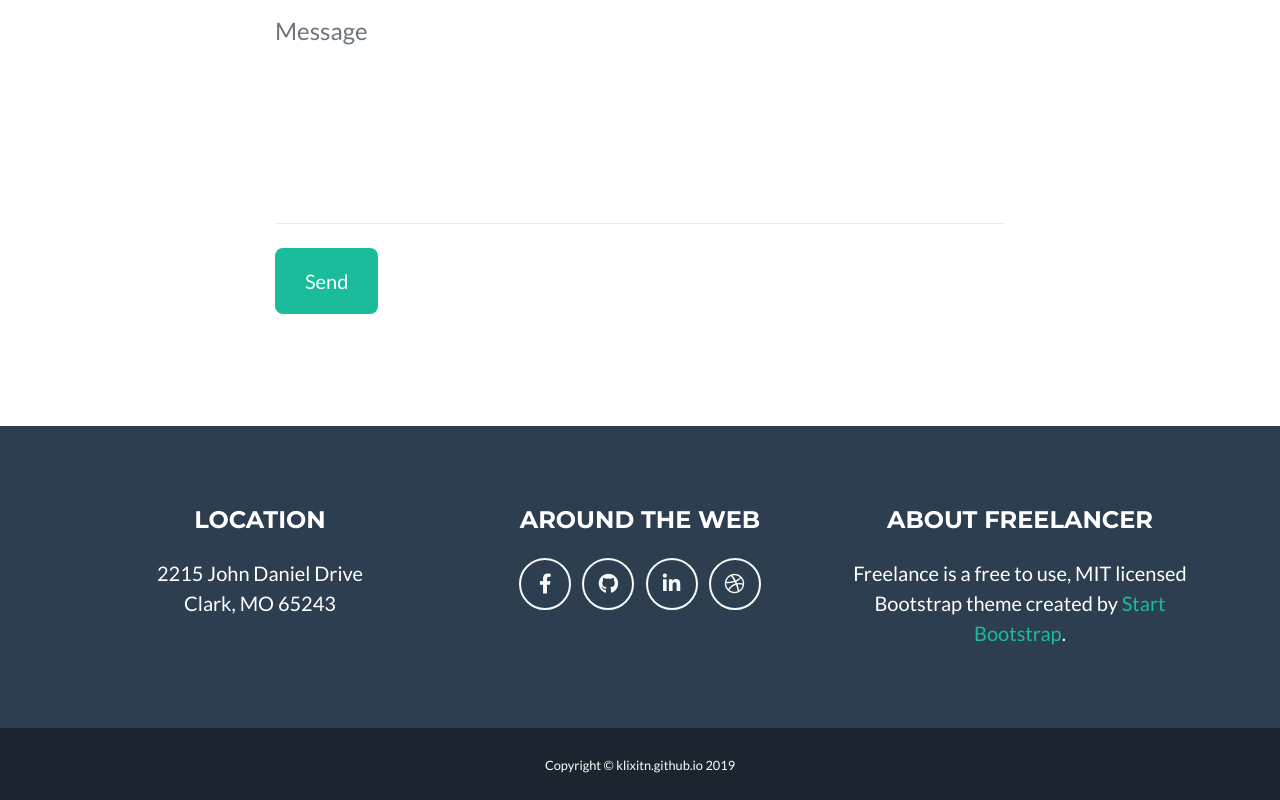
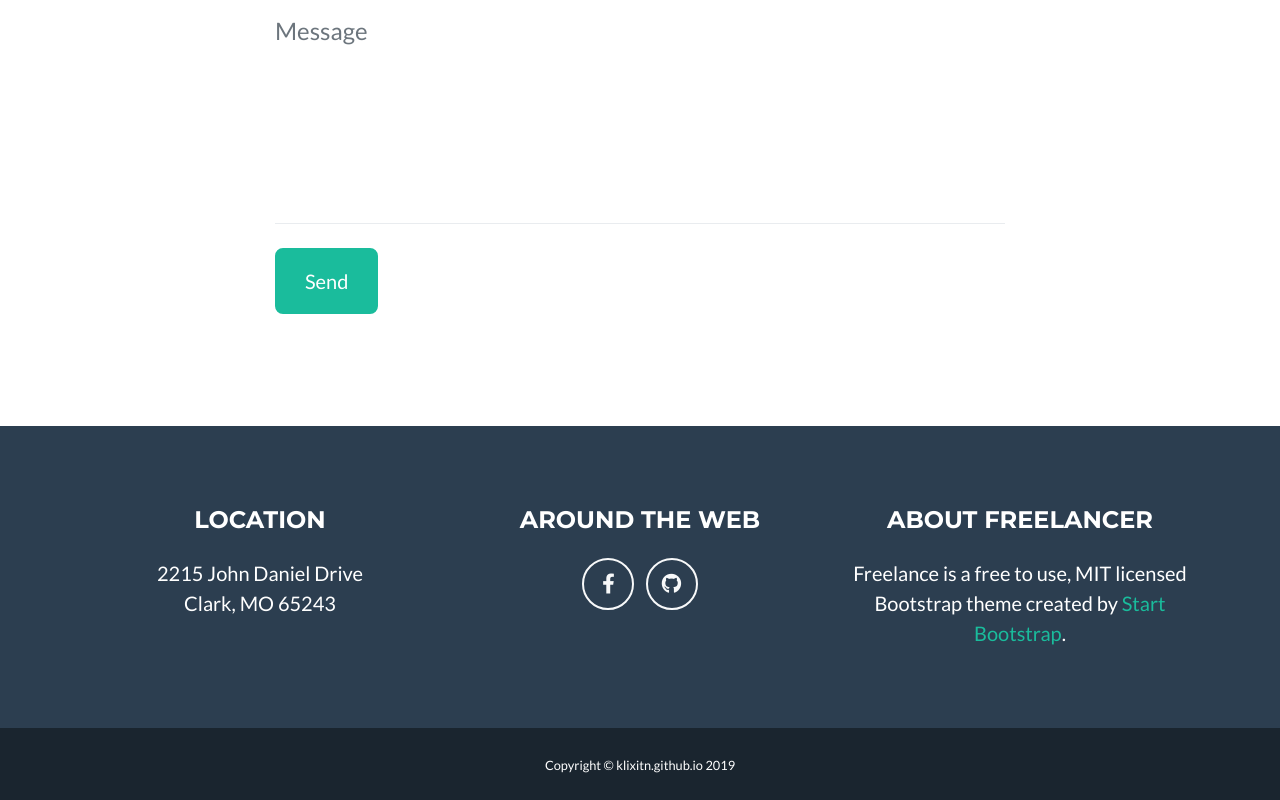
Before and after one commit to klixitn/klixitn.github.io, a website with bundled scripts: page index.html in a window 1280 px wide. Shown: the part 2832-3632 px from the top of the page. Built offline with nearby package versions, Linux system fonts and the light colour scheme.

Commit message:
update footer facebook

```diff
--- a/index.html
+++ b/index.html
@@ -296,17 +296,11 @@
         <!-- Footer Social Icons -->
         <div class="col-lg-4 mb-5 mb-lg-0">
           <h4 class="text-uppercase mb-4">Around the Web</h4>
-          <a class="btn btn-outline-light btn-social mx-1" href="#">
+          <a class="btn btn-outline-light btn-social mx-1" href="https://www.facebook.com/groups/klixitnmalang/">
             <i class="fab fa-fw fa-facebook-f"></i>
           </a>
           <a class="btn btn-outline-light btn-social mx-1" href="https://github.com/klixitn">
             <i class="fab fa-github"></i>
-          </a>
-          <a class=" btn btn-outline-light btn-social mx-1" href="#">
-            <i class="fab fa-fw fa-linkedin-in"></i>
-          </a>
-          <a class="btn btn-outline-light btn-social mx-1" href="#">
-            <i class="fab fa-fw fa-dribbble"></i>
           </a>
         </div>
 
```
